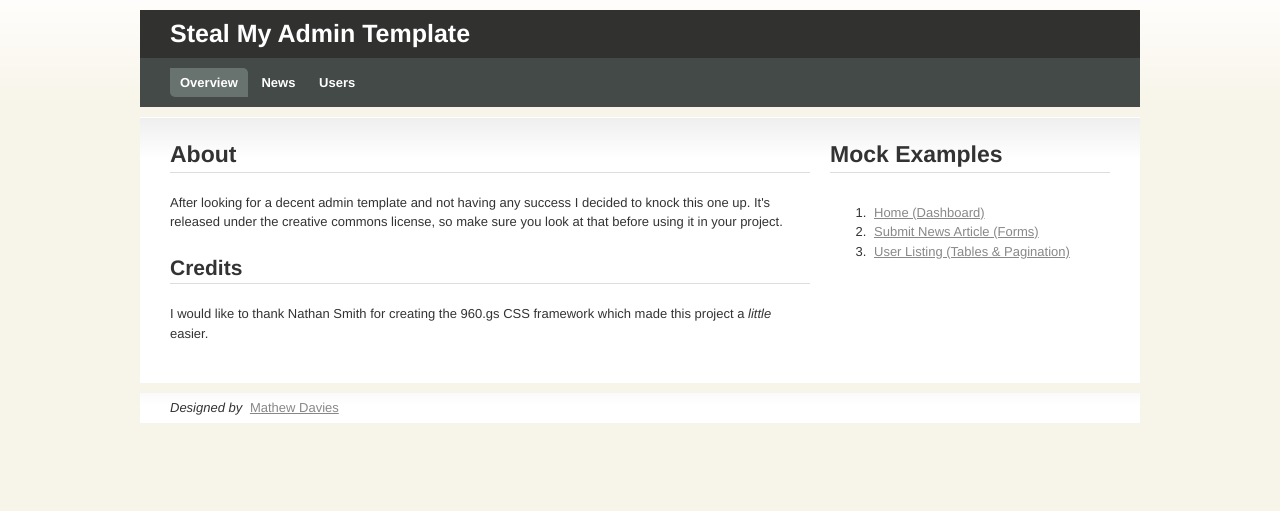
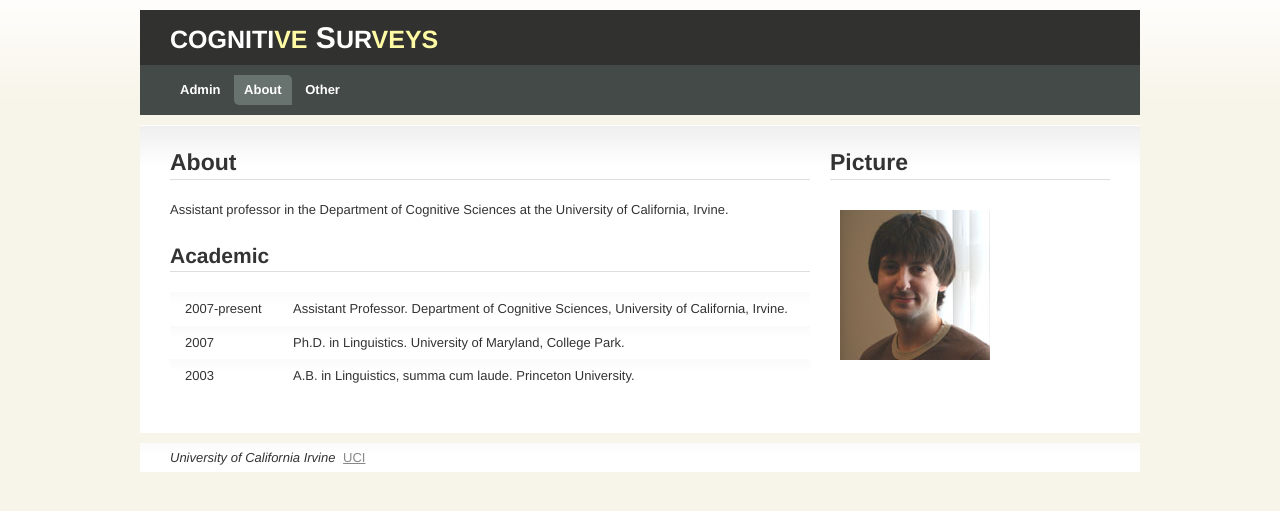
Before and after one commit to kostspielig/questionnaires-and-surveys, a PHP site: page /template.html in a window 1280 px wide. Shown: the top 511 px of the page. Run offline with PHP 8.4, Linux system fonts and the light colour scheme.

Commit message:
+ about john

```diff
--- a/prototype/dashboard.php
+++ b/prototype/dashboard.php
@@ -30,9 +30,9 @@
 		<h1 id="head">COGNITI<FONT COLOR="#FFFAA4">VE</FONT><font style="font-size:120%"> S</font>UR<FONT COLOR="#FFFAA4">VEYS</FONT></h1>
 
 		<ul id="navigation">
-			<li><span class="active">Home</span></li>
-			<li><a href="#">News</a></li>
-			<li><a href="#">Users</a></li>
+			<li><span class="active">Admin</span></li>
+			<li><a href="template.html">About</a></li>
+			<li><a href="#">Other</a></li>
 		</ul>
 
 			<div id="content" class="container_16 clearfix">
--- a/prototype/experiments.php
+++ b/prototype/experiments.php
@@ -16,7 +16,7 @@
 		<ul id="navigation">
 			<li><a href="#">Admin</a></li>
 			<li><span class="active">experiments</span></li>
-			<li><a href="#">About</a></li>
+			<li><a href="template.html">About</a></li>
 			<li><a href="#">other</a></li>
 		</ul>
 
--- a/prototype/template.html
+++ b/prototype/template.html
@@ -3,40 +3,57 @@
 <html xmlns="http://www.w3.org/1999/xhtml" xml:lang="en" lang="en">
 	<head>
 		<meta http-equiv="Content-type" content="text/html; charset=utf-8" />
-		<title>Steal My Admin</title>
+		<title>Cognitive Surveys</title>
 		<link rel="stylesheet" href="css/960.css" type="text/css" media="screen" charset="utf-8" />
 		<link rel="stylesheet" href="css/template.css" type="text/css" media="screen" charset="utf-8" />
 		<link rel="stylesheet" href="css/colour.css" type="text/css" media="screen" charset="utf-8" />
 	</head>
 	<body>
-
-		<h1 id="head">Steal My Admin Template</h1>
+		<h1 id="head">COGNITI<FONT COLOR="#FFFAA4">VE</FONT><font style="font-size:120%"> S</font>UR<FONT COLOR="#FFFAA4">VEYS</FONT></h1>
 
 		<ul id="navigation">
-			<li><span class="active">Overview</span></li>
-			<li><a href="#">News</a></li>
-			<li><a href="#">Users</a></li>
+			<li><a href="dashboard.php">Admin</a></li>
+			<li><span class="active">About</span></li>
+			<li><a href="#">Other</a></li>
 		</ul>
 
 		<div id="content" class="container_16 clearfix">
 			<div class="grid_11">
 				<h2>About</h2>
-				<p>After looking for a decent admin template and not having any success I decided to knock this one up. It's released under the creative commons license, so make sure you look at that before using it in your project.</p>
-				<h3>Credits</h3>
-				<p>I would like to thank Nathan Smith for creating the 960.gs CSS framework which made this project a <i>little</i> easier.</p>
-			</div>
+				<p>Assistant professor in the Department of Cognitive Sciences at the University of California, Irvine. </p>
+				<h3>Academic</h3>
+
+				<table class="academic">
+					<tr>
+						<td>2007-present</td>
+						<td>Assistant Professor. Department of Cognitive Sciences, University of California, Irvine.</td>
+					</tr>
+					<tr>
+						<td>2007</td>
+
+						<td>Ph.D. in Linguistics. University of Maryland, College Park.</td>
+					</tr>
+					<tr>
+						<td>2003</td>
+						<td>A.B. in Linguistics, summa cum laude. Princeton University.</td>
+					</tr>
+				</table>
+		</div>
 			<div class="grid_5">
-				<h2>Mock Examples</h2>
+				<h2>Picture</h2>
 				<ol>
+				<IMG SRC="css/john2.jpg">
+				<!--
 					<li><a href="dashboard.html">Home (Dashboard)</a></li>
 					<li><a href="news.html">Submit News Article (Forms)</a></li>
 					<li><a href="user.html">User Listing (Tables &amp; Pagination)</a></li>
+				-->
 				</ol>
 			</div>
 		</div>
 
 			<div id="foot">
-				<i>Designed by </i><a href="http://mathew-davies.co.uk/">Mathew Davies</a>
+				<i>University of California Irvine </i><a href="http://www.uci.edu/">UCI</a>
 			</div>
 
 	</body>
```
Also changed, not shown: prototype/css/960.css (line endings or trailing spaces), prototype/css/john2.jpg (renamed from prototype/css/1569_sprouse.jpg).
